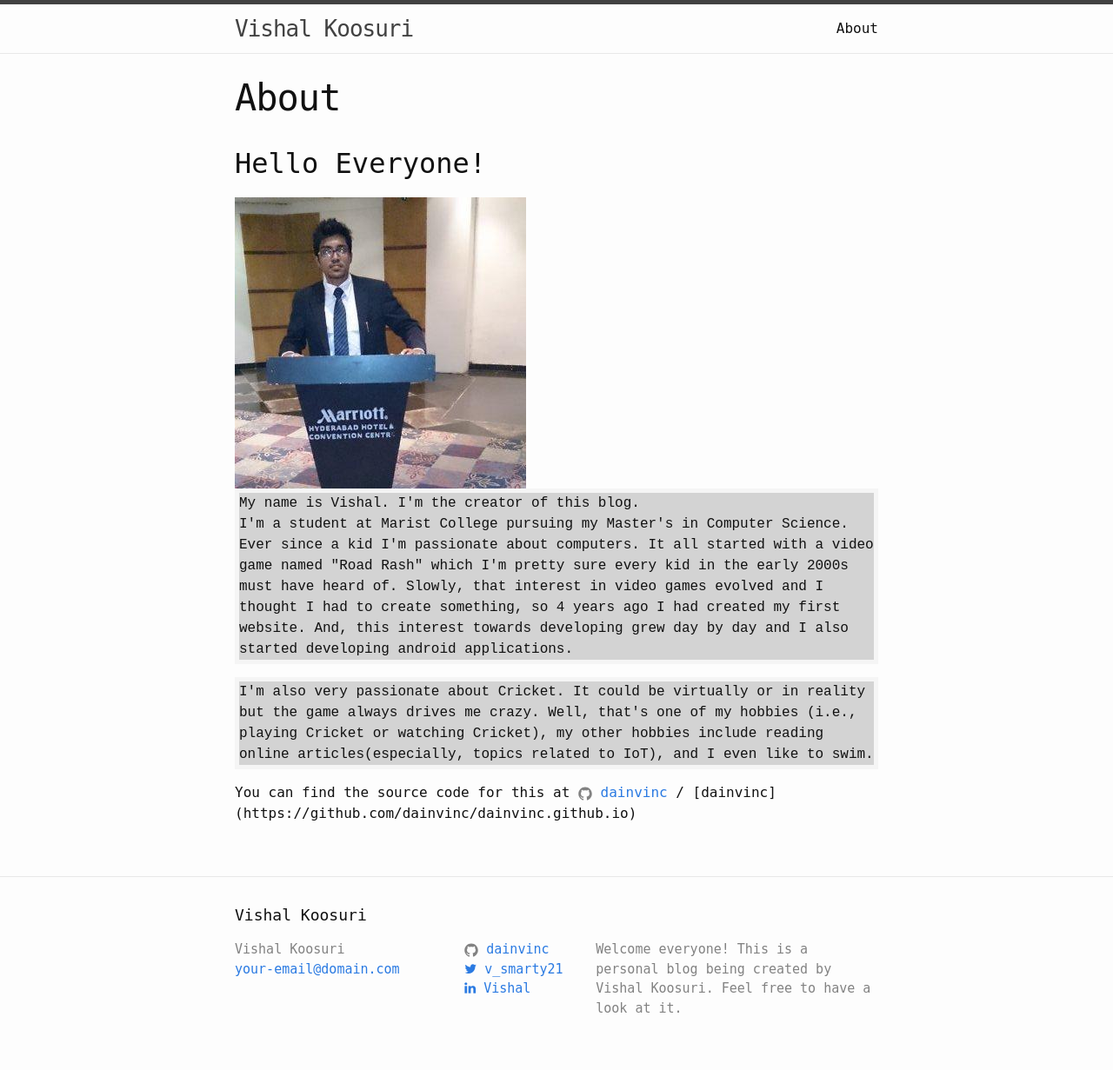
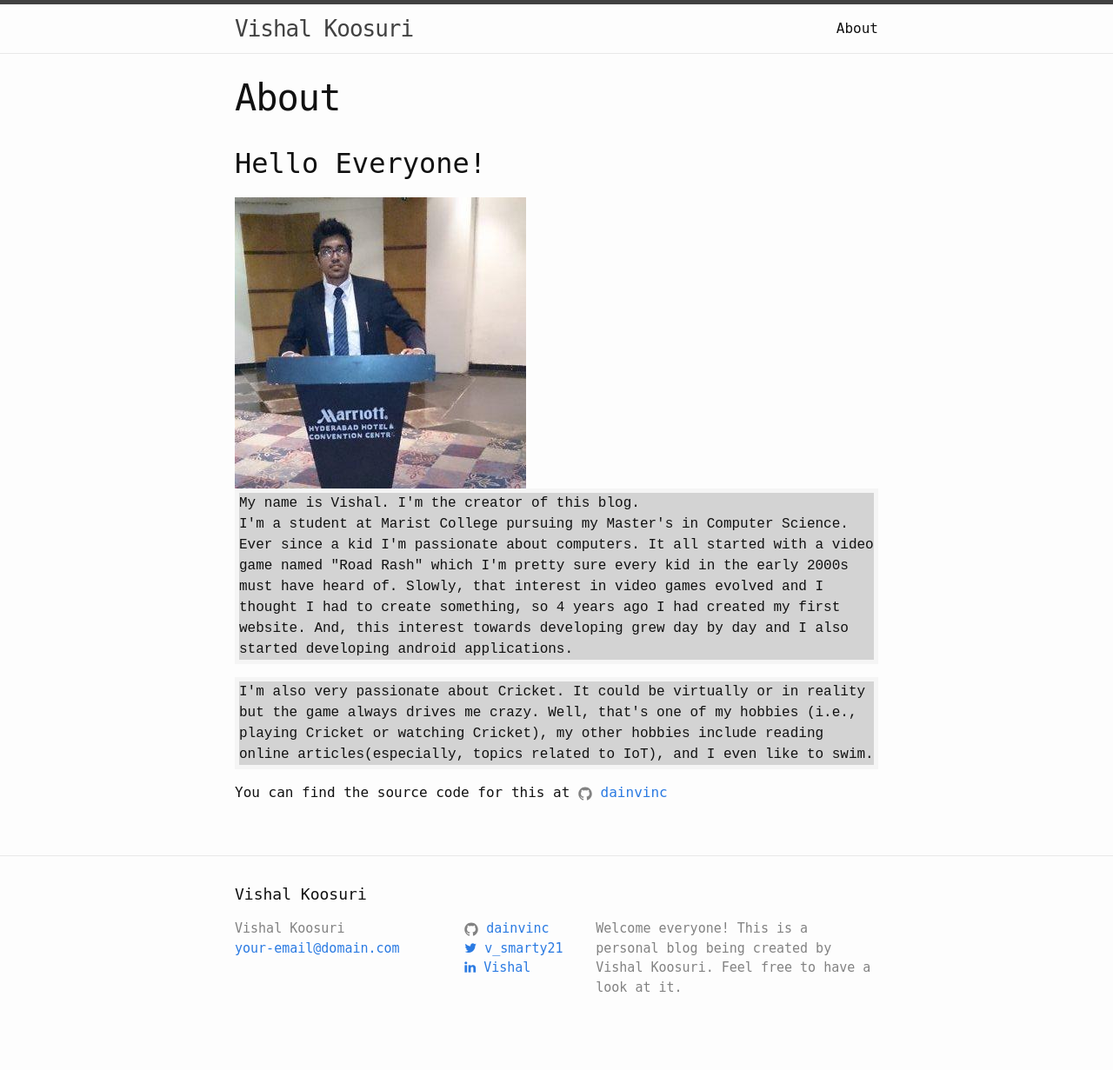
Before and after one commit to dainvinc/dainvinc.github.io, a Jekyll site: the page built from about.html, in a window 1280 px wide. Shown: the whole page at 87% size. Built offline with Jekyll 4.4.1, drawn with Linux system fonts in a browser that asks for light colours; nearby versions of some CDN libraries; after the commit the page ends 1207 px from its top, so only the background shows below that.

Commit message:
Removed the github's unlinked link

```diff
--- a/about.html
+++ b/about.html
@@ -21,5 +21,4 @@ in reality but the game always drives me crazy. Well, that's one of my hobbies
 online articles(especially, topics related to IoT), and I even like to swim.</p>
 
 You can find the source code for this at
-{% include icon-github.html username="dainvinc" %} /
-[dainvinc](https://github.com/dainvinc/dainvinc.github.io)
+{% include icon-github.html username="dainvinc" %}
```
